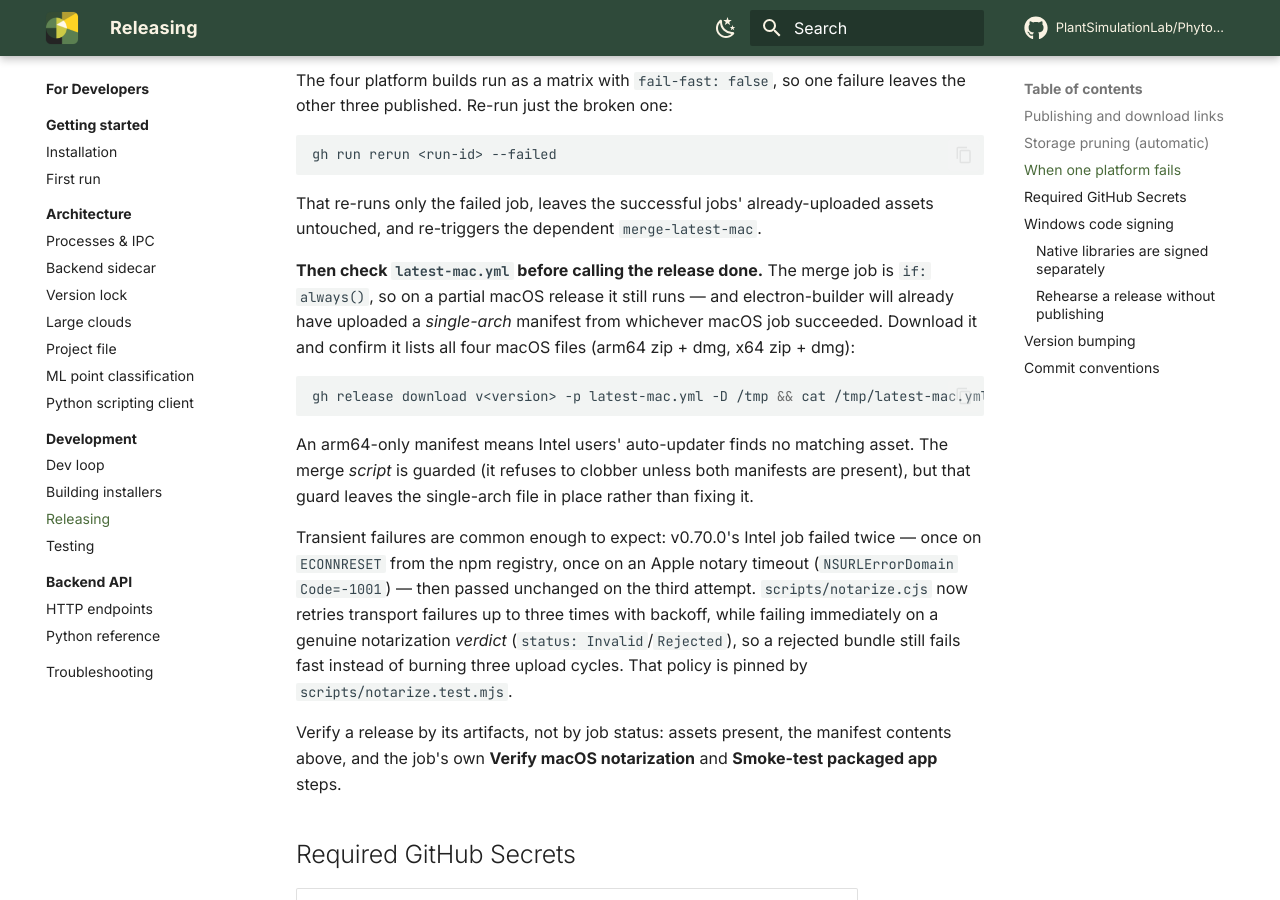
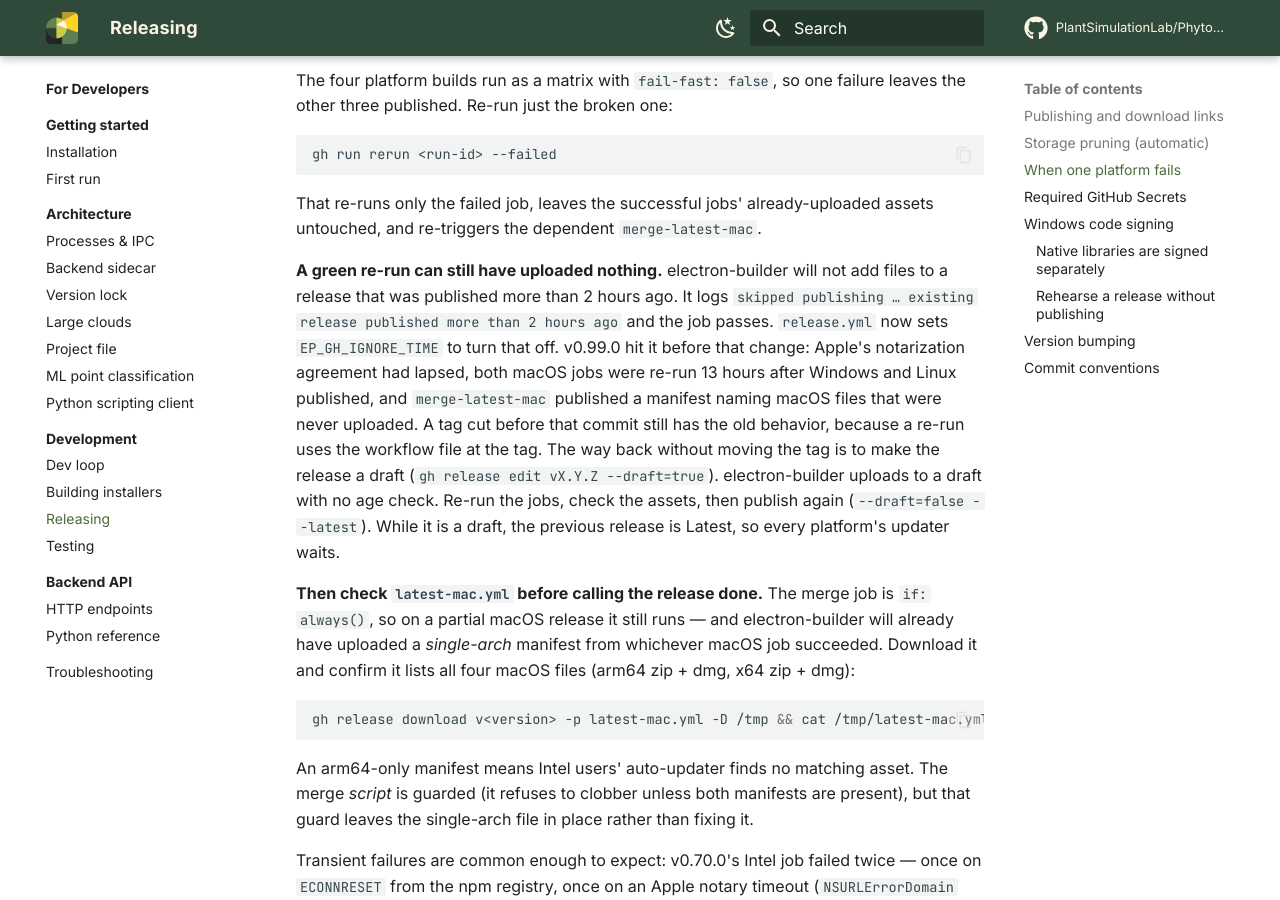
Before and after one commit to PlantSimulationLab/Phytograph, an MkDocs documentation site: the page built from docs/docs/developers/development/releasing.md, in a window 1280 px wide and 900 px high, scrolled down 1950 px. Built offline with MkDocs 1.6.1 and Material for MkDocs 9.7.7, drawn with Linux system fonts in a browser that asks for light colours; comment, search, counter and statistics services are not loaded.

Commit message:
fix(release): upload to a release published more than 2 hours ago
electron-builder skips uploading to an existing release published over 2 h
ago and only logs it, so the job passes. v0.99.0's macOS jobs were re-run
13 h after Windows/Linux published (Apple's notarization agreement had
lapsed): they built, signed and notarized the installers and dropped them,
while merge-latest-mac published a manifest naming the missing files, so
every Mac on 0.98.0 was offered an update it could not download. The build
step now sets EP_GH_IGNORE_TIME. releasing.md records the symptom and the
draft-release recovery for tags cut before this change.

Co-Authored-By: Claude Opus 5.5 <noreply@anthropic.com>

```diff
--- a/docs/docs/developers/development/releasing.md
+++ b/docs/docs/developers/development/releasing.md
@@ -92,6 +92,20 @@ gh run rerun <run-id> --failed
 
 That re-runs only the failed job, leaves the successful jobs' already-uploaded
 assets untouched, and re-triggers the dependent `merge-latest-mac`.
+
+**A green re-run can still have uploaded nothing.** electron-builder will not
+add files to a release that was published more than 2 hours ago. It logs
+`skipped publishing … existing release published more than 2 hours ago` and
+the job passes. `release.yml` now sets `EP_GH_IGNORE_TIME` to turn that off.
+v0.99.0 hit it before that change: Apple's notarization agreement had lapsed,
+both macOS jobs were re-run 13 hours after Windows and Linux published, and
+`merge-latest-mac` published a manifest naming macOS files that were never
+uploaded. A tag cut before that commit still has the old behavior, because a
+re-run uses the workflow file at the tag. The way back without moving the tag
+is to make the release a draft (`gh release edit vX.Y.Z --draft=true`).
+electron-builder uploads to a draft with no age check. Re-run the jobs, check
+the assets, then publish again (`--draft=false --latest`). While it is a draft,
+the previous release is Latest, so every platform's updater waits.
 
 **Then check `latest-mac.yml` before calling the release done.** The merge job
 is `if: always()`, so on a partial macOS release it still runs — and
```
Also changed, not shown: 1 other file.
